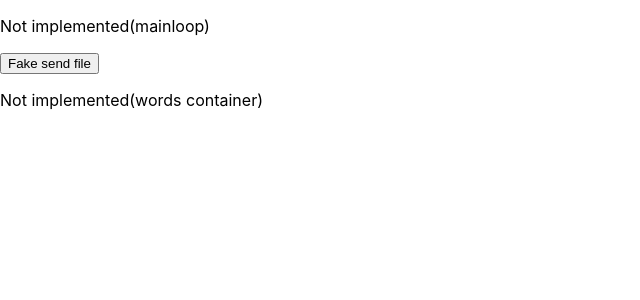
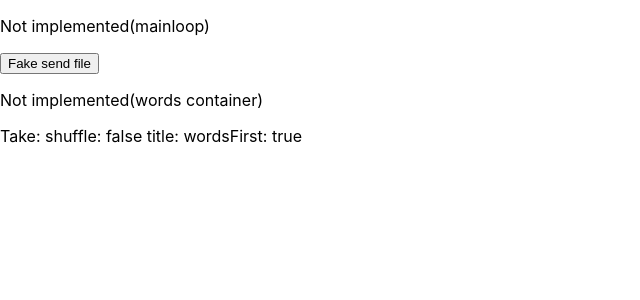
Before and after one commit to Konrad-Jalowy/reactlearnhelpers, a React (Create React App) app in the folder show-words/: page / in a window 1280 px wide. Both pictures are taken after a click on the button "Fake send file". Shown: the top 300 px of the page, without its empty margins (0-640 px from the left). Built offline with nearby package versions, Linux system fonts and the light colour scheme.

Commit message:
were getting somewhere

```diff
--- a/show-words/src/components/WordsContainerController.js
+++ b/show-words/src/components/WordsContainerController.js
@@ -1,7 +1,15 @@
+import { useApp } from "../context/appcontext";
+import { useRef, useState } from "react";
 function WordsContainerController(){
+
+    const {take, shuffle, title, words, wordsFirst} = useApp();
+    const wordsRef = useRef(null);
+    const [containerKey, setContainerKey] = useState(1);
+    console.log(words);
     return (
         <>
         <p>Not implemented(words container)</p>
+        <p>Take: {take} shuffle: {shuffle.toString()} title: {title} wordsFirst: {wordsFirst.toString()}</p>
         </>
     );
 };
```
